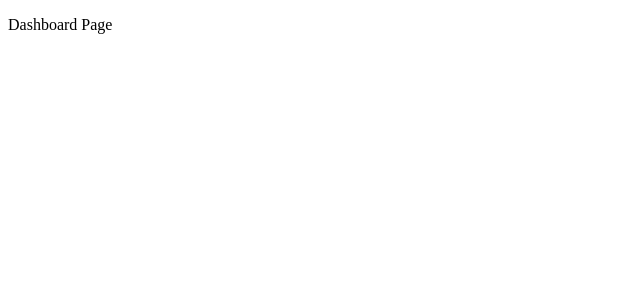
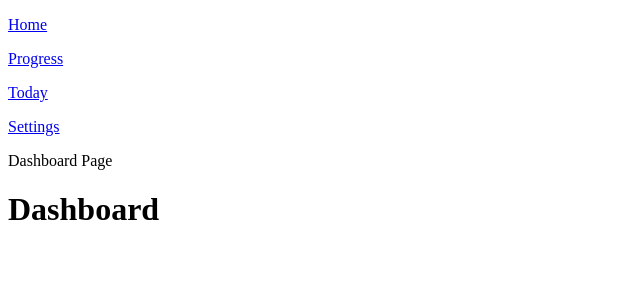
Before and after one commit to PattyBarnas/fit-calories, a Next.js app: page /dashboard in a window 1280 px wide. Shown: the top 300 px of the page, without its empty margins (0-640 px from the left). Built offline with nearby package versions, Linux system fonts and the light colour scheme.

Commit message:
dashboard navigation bar complete

```diff
--- /dev/null
+++ b/src/app/dashboard/(overview)/page.tsx
@@ -0,0 +1,7 @@
+export default async function Page() {
+  return (
+    <main>
+      <h1>Dashboard</h1>
+    </main>
+  );
+}
--- /dev/null
+++ b/src/app/dashboard/layout.tsx
@@ -0,0 +1,11 @@
+import Nav from "@/app/ui/dashboard/nav";
+
+export default function Layout({ children }: { children: React.ReactNode }) {
+  return (
+    <>
+      <Nav />
+      <p>Dashboard Page</p>
+      <div>{children}</div>
+    </>
+  );
+}
--- a/src/app/dashboard/page.tsx
+++ /dev/null
@@ -1,3 +0,0 @@
-export default function Page() {
-  return <p>Dashboard Page</p>;
-}
--- /dev/null
+++ b/src/app/ui/dashboard/nav-links.tsx
@@ -0,0 +1,40 @@
+"use client";
+
+import Link from "next/link";
+import { usePathname } from "next/navigation";
+import clsx from "clsx";
+
+// ...
+const links = [
+  { name: "Home", href: "/dashboard" },
+  { name: "Progress", href: "/dashboard/progress" },
+  { name: "Today", href: "/dashboard/today" },
+  { name: "Settings", href: "/dashboard/settings" },
+];
+
+export default function NavLinks() {
+  const pathname = usePathname();
+
+  return (
+    <>
+      {links.map((link) => {
+        // const LinkIcon = link.icon;
+        return (
+          <Link
+            key={link.name}
+            href={link.href}
+            className={clsx(
+              "flex h-[48px] grow items-center justify-center gap-2 rounded-md bg-gray-50 p-3 text-sm font-medium hover:bg-sky-100 hover:text-blue-600 md:flex-none md:justify-start md:p-2 md:px-3",
+              {
+                "bg-sky-100 text-blue-600": pathname === link.href,
+              }
+            )}
+          >
+            {/* <LinkIcon className="w-6" /> */}
+            <p className="hidden md:block">{link.name}</p>
+          </Link>
+        );
+      })}
+    </>
+  );
+}
--- /dev/null
+++ b/src/app/ui/dashboard/nav.tsx
@@ -0,0 +1,8 @@
+import NavLinks from "@/app/ui/dashboard/nav-links";
+export default function Nav() {
+  return (
+    <div>
+      <NavLinks />
+    </div>
+  );
+}
```
Also changed, not shown: package.json (+5 -4 lines), src/app/survey/page.tsx (+30 -14 lines), src/app/dashboard/progress/page.tsx (renamed from src/app/progress/page.tsx), src/app/dashboard/settings/page.tsx (renamed from src/app/settings/page.tsx), src/app/dashboard/today/page.tsx (renamed from src/app/Today/page.tsx), 1 other file (tests, documents, lock files or other folders).
